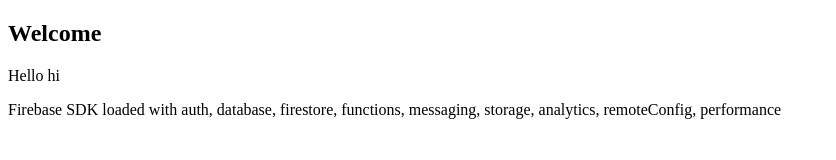
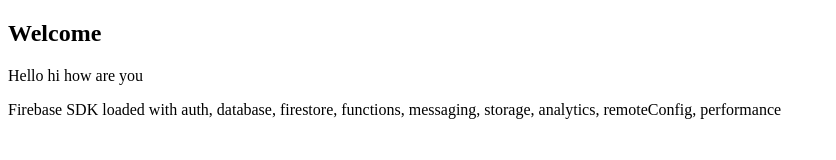
Before and after one commit to reverie-ss/notificationApp, a plain HTML site: page public/index.html in a window 1280 px wide. Shown: the whole page, without its empty margins (0-836 px from the left). Drawn offline with Linux system fonts and the light colour scheme; some packages are replaced by stand-ins of ours.

Commit message:
Deploy test

```diff
--- a/public/index.html
+++ b/public/index.html
@@ -22,7 +22,7 @@
   <body>
     <div id="message">
       <h2>Welcome</h2>
-      Hello hi
+      Hello hi how are you
     </div>
     <p id="load">Firebase SDK Loading&hellip;</p>
 
```
